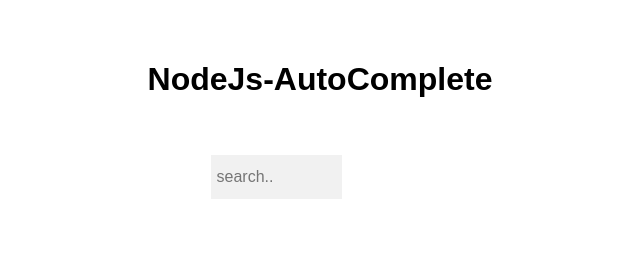
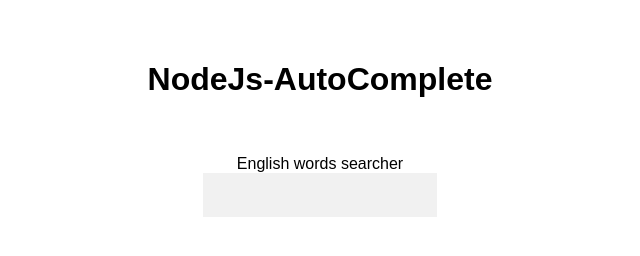
Before and after one commit to tamerNasser/NodeJs-AutoComplete, a website: page frontend/layouts/index.html in a window 1280 px wide. Shown: the whole page, without its empty margins (320-960 px from the left). Drawn offline with Linux system fonts and the light colour scheme.

Commit message:
added label for accessibility and centered the form

```diff
--- a/frontend/layouts/index.html
+++ b/frontend/layouts/index.html
@@ -9,10 +9,11 @@
   </head>
   <body>
     <div class="page-title"><h1>NodeJs-AutoComplete</h1></div>
-<div style="display:flex; justify-content:center;">
+<div style="display:flex; justify-content:center; text-align:center;">
     <form onsubmit="search(document.getElementById('myInput').value)" autocomplete="off" style="display:flex; justify-content:center;"  >
       <div class="autocomplete" >
-        <input required id="myInput" type="text" name="submitvalue" placeholder="search..">
+        <label for="myInput">English words searcher</label>
+        <input required id="myInput" type="text" name="submitvalue" >
       </div>
     </form>
 </div>
```
